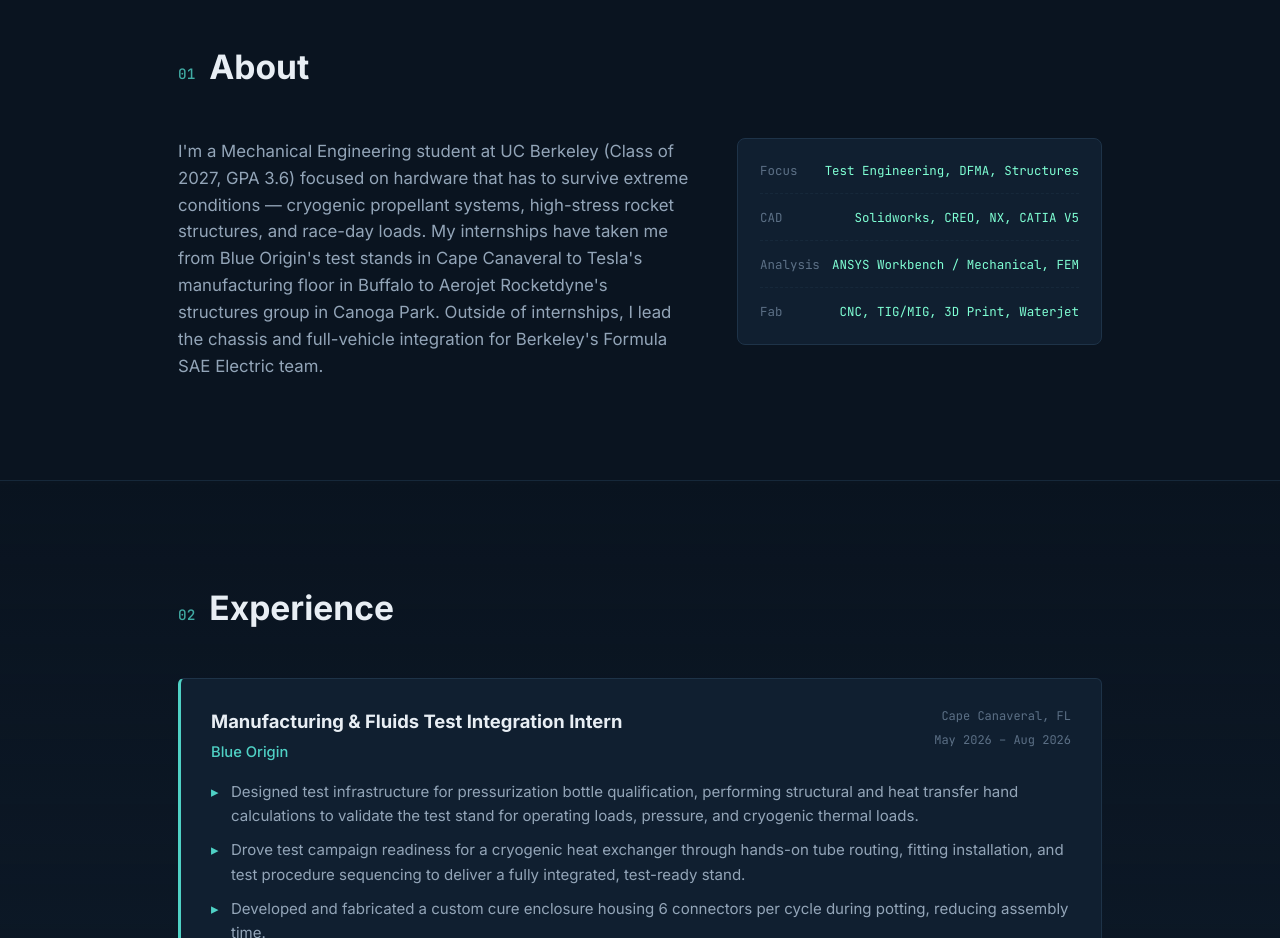
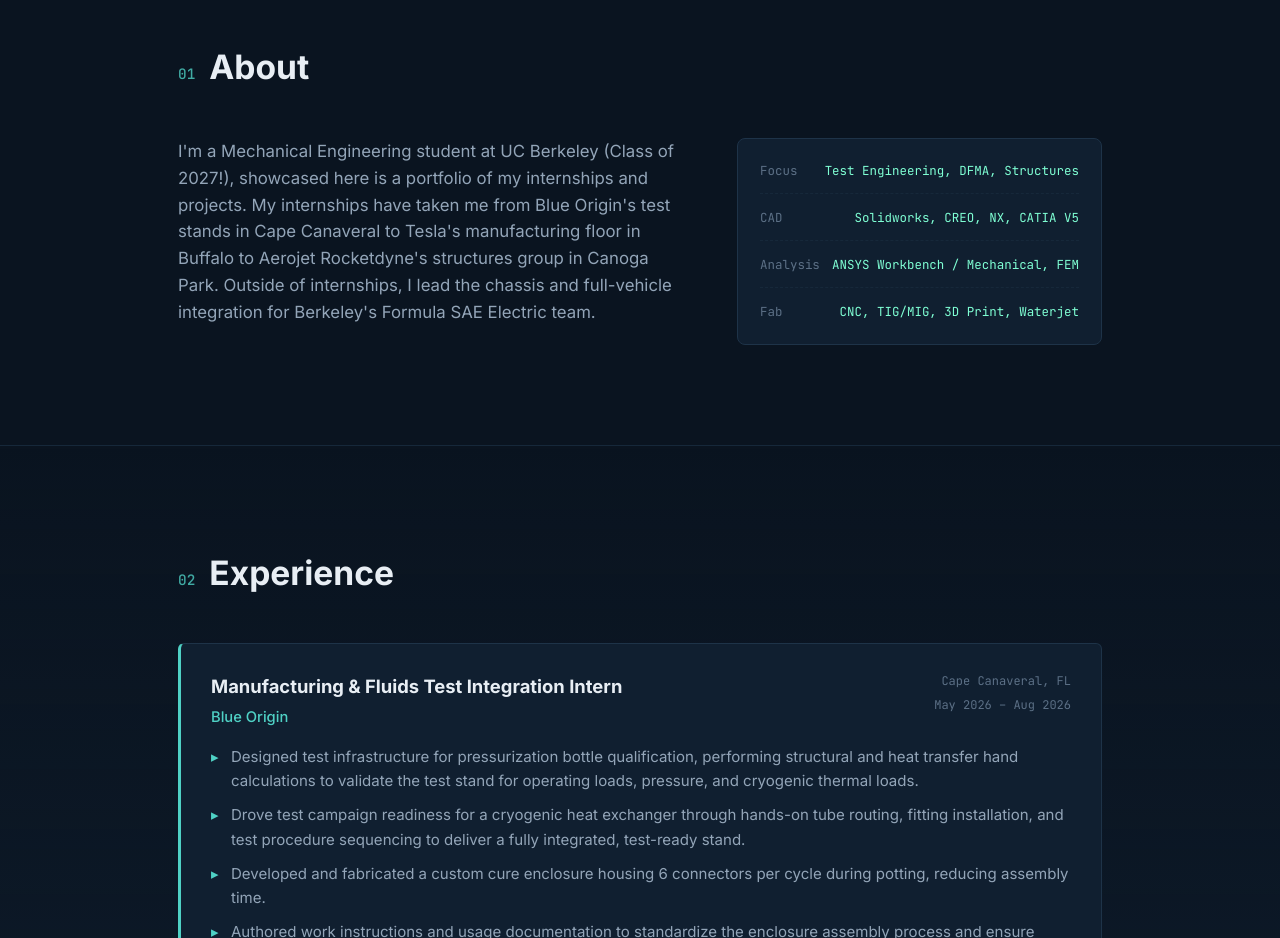
Before and after one commit to jessicawang586/jwang-portfolio, a plain HTML site: page index.html in a window 1280 px wide. Shown: the part 860-1798 px from the top of the page. Drawn offline with Linux system fonts and the light colour scheme.

Commit message:
Update index.html

```diff
--- a/index.html
+++ b/index.html
@@ -4,7 +4,7 @@
 <meta charset="UTF-8" />
 <meta name="viewport" content="width=device-width, initial-scale=1.0" />
 <title>Jessica Wang — Mechanical Engineer</title>
-<meta name="description" content="Portfolio of Jessica Wang, Mechanical Engineering student at UC Berkeley. Hardware, test, and manufacturing experience at Blue Origin, Tesla, and Aerojet Rocketdyne." />
+<meta name="description" content="An overview of my projects!" />
 <link rel="preconnect" href="https://fonts.googleapis.com">
 <link rel="preconnect" href="https://fonts.gstatic.com" crossorigin>
 <link href="https://fonts.googleapis.com/css2?family=JetBrains+Mono:wght@400;500;700&family=Inter:wght@400;500;600;700;800&display=swap" rel="stylesheet">
@@ -63,9 +63,8 @@
       <h2 class="section-title"><span class="mono num">01</span> About</h2>
       <div class="about-grid">
         <p class="about-text reveal">
-          I'm a Mechanical Engineering student at UC Berkeley (Class of 2027, GPA 3.6) focused
-          on hardware that has to survive extreme conditions — cryogenic propellant systems,
-          high-stress rocket structures, and race-day loads. My internships have taken me from
+          I'm a Mechanical Engineering student at UC Berkeley (Class of 2027!), showcased here is
+          a portfolio of my internships and projects. My internships have taken me from
           Blue Origin's test stands in Cape Canaveral to Tesla's manufacturing floor in Buffalo
           to Aerojet Rocketdyne's structures group in Canoga Park. Outside of internships, I lead
           the chassis and full-vehicle integration for Berkeley's Formula SAE Electric team.
```
